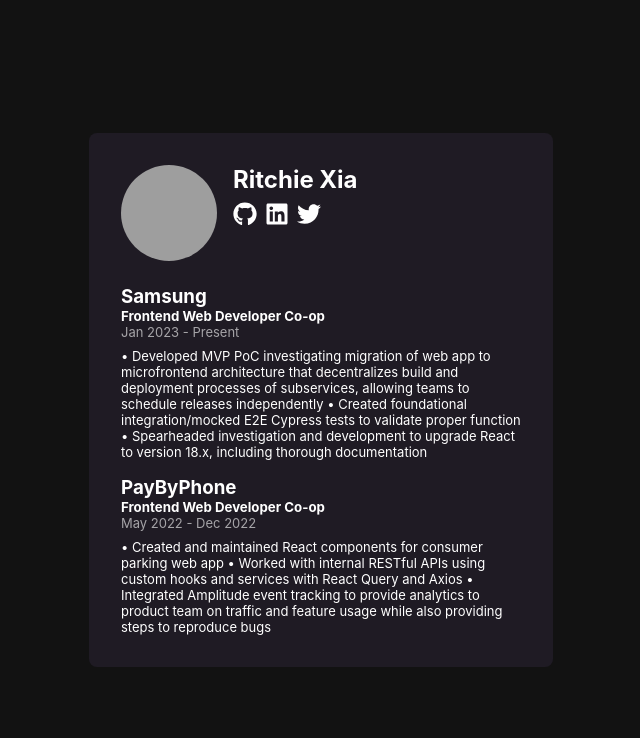
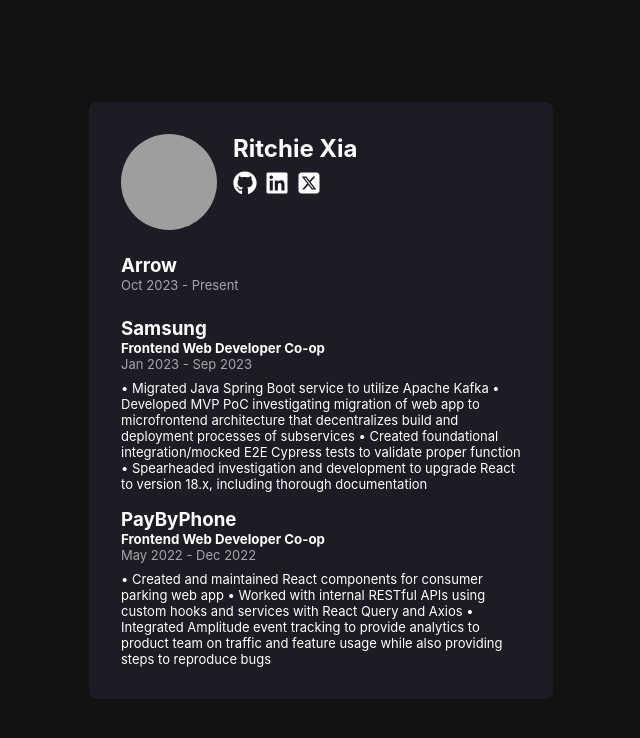
Before and after one commit to ritchiexia/ritchiexia.me, a React (Create React App) app: page / in a window 1280 px wide. Shown: the top 738 px of the page, without its empty margins (319-959 px from the left). Built offline with nearby package versions, Linux system fonts and the light colour scheme; grey boxes are pictures that could not be loaded.

Commit message:
Samsung update and Arrow

```diff
--- a/src/components/ExperienceList.js
+++ b/src/components/ExperienceList.js
@@ -1,9 +1,16 @@
 export const ExperienceList = [
+  {
+    company: "Arrow",
+    title: "",
+    date: "Oct 2023 - Present",
+    description: ``,
+  },
   {
     company: "Samsung",
     title: "Frontend Web Developer Co-op",
-    date: "Jan 2023 - Present",
-    description: `• Developed MVP PoC investigating migration of web app to microfrontend architecture that decentralizes build and deployment processes of subservices, allowing teams to schedule releases independently
+    date: "Jan 2023 - Sep 2023",
+    description: `•	Migrated Java Spring Boot service to utilize Apache Kafka
+    • Developed MVP PoC investigating migration of web app to microfrontend architecture that decentralizes build and deployment processes of subservices
     • Created foundational integration/mocked E2E Cypress tests to validate proper function
     • Spearheaded investigation and development to upgrade React to version 18.x, including thorough documentation`,
   },
```
Also changed, not shown: src/icons/twitter.svg.
